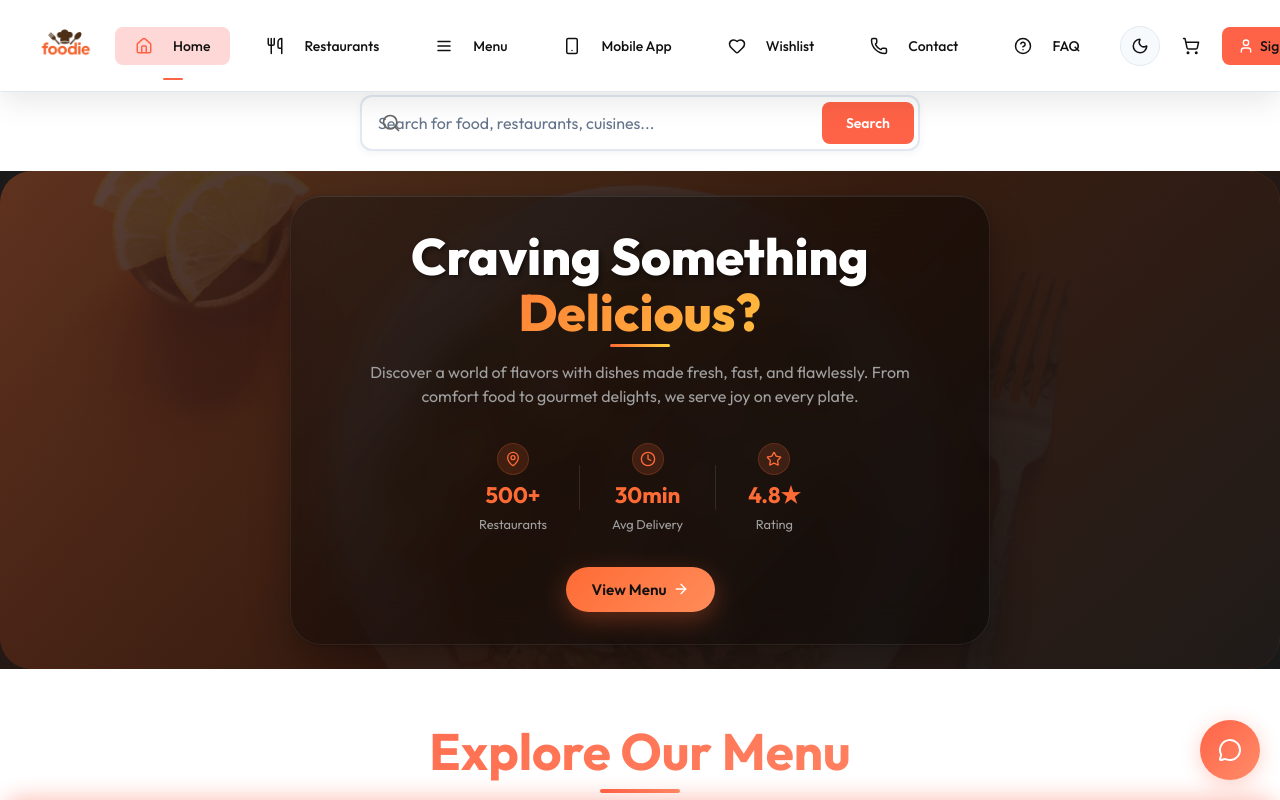
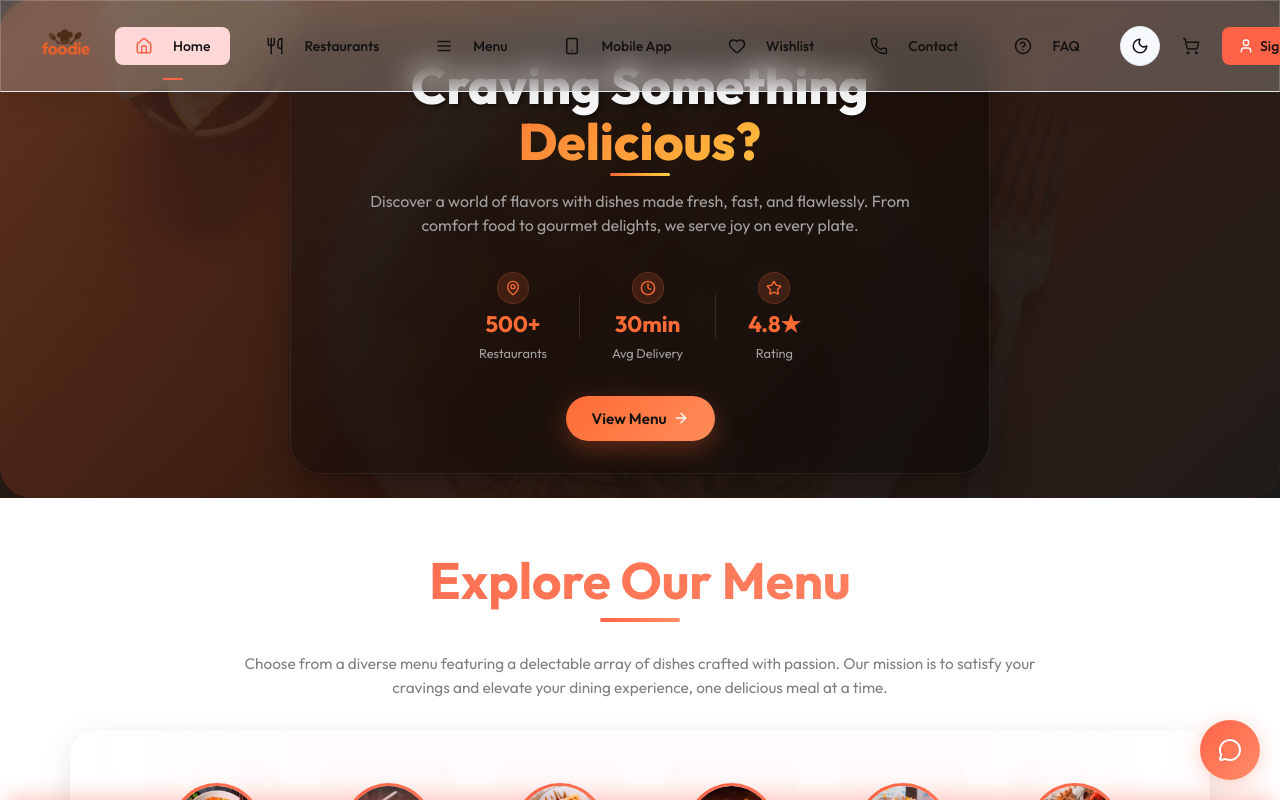
Before and after one commit to swayam03275/Foodie, a React (Vite) app in the folder frontend/: page / in a window 1280 px wide. Shown: the top 800 px of the page. Built offline with nearby package versions, Linux system fonts and the light colour scheme.

Commit message:
fix: when visiting new page, auto scroll to top

```diff
--- a/frontend/src/App.jsx
+++ b/frontend/src/App.jsx
@@ -9,7 +9,6 @@
 import LoginPopup from "./components/LoginPopup/LoginPopup";
 import ThemeContextProvider from "./components/context/ThemeContext";
 import FoodDetail from "./components/FoodDetail/FoodDetail";
-import SearchBar from "./components/SearchBar/SearchBar";
 import CartSummaryBar from "./components/CartSummaryBar/CartSummaryBar";
 import ScrollToTopButton from "./components/ScrollToTopButton/ScrollToTopButton";
 import Wishlist from "./pages/wishlist/wishlist";
@@ -18,6 +17,7 @@
 import FAQ from "./components/FAQ/FAQ";
 import { Toaster } from "react-hot-toast";
 import LoadingAnimation from './components/LoadingAnimation';
+import ScrollToTop from "../utility/ScrollToTop";
 
 const App = () => {
   const [showLogin, setShowLogin] = useState(false);
@@ -40,7 +40,7 @@
 
     <div className="app">
       <Navbar setShowLogin={setShowLogin} />
-      <SearchBar />
+      <ScrollToTop />
       <Routes>
         <Route path="/" element={<Home />} />
         <Route path="/cart" element={<Cart />} />
--- /dev/null
+++ b/frontend/utility/ScrollToTop.jsx
@@ -0,0 +1,14 @@
+import { useEffect } from "react";
+import { useLocation } from "react-router-dom";
+
+const ScrollToTop = () => {
+  const { pathname } = useLocation();
+
+  useEffect(() => {
+    window.scrollTo({ top: 0, behavior: "instant" }); // or "smooth"
+  }, [pathname]);
+
+  return null;
+};
+
+export default ScrollToTop;
```
